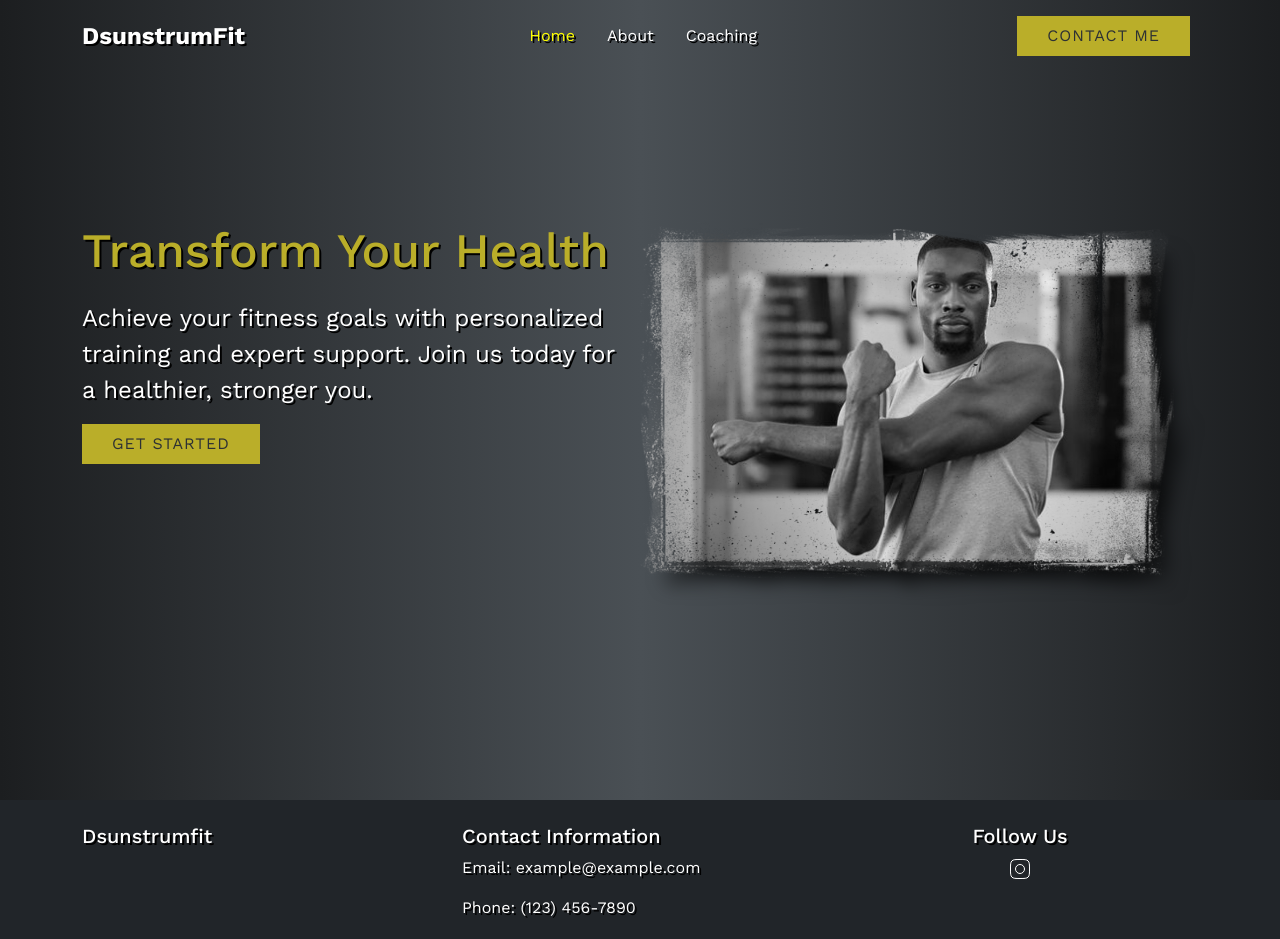
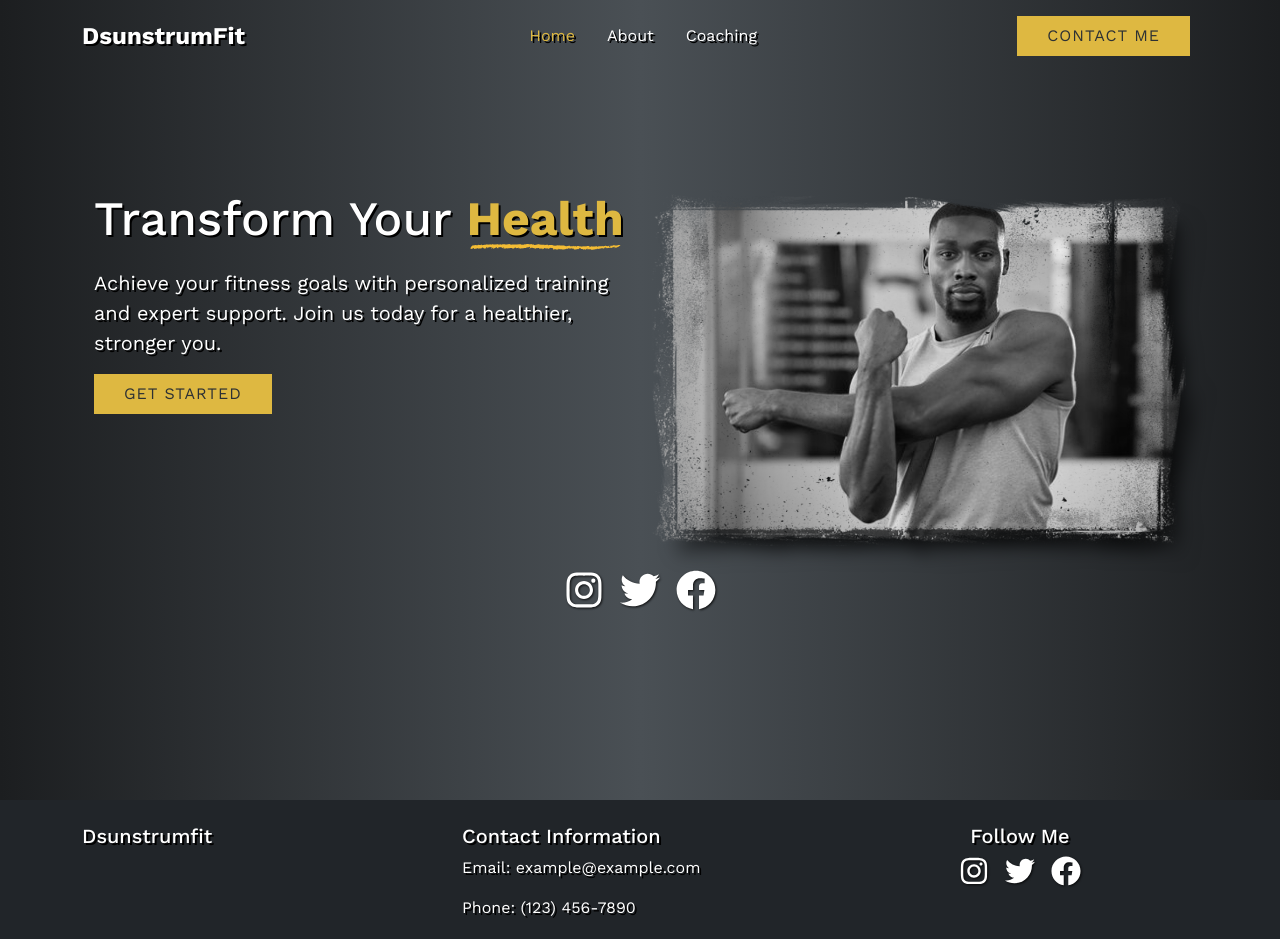
Before and after one commit to grantmacmillan/dsunstrumfit, a Next.js app: page / in a window 1280 px wide. Shown: the top 939 px of the page. Built offline with nearby package versions, Linux system fonts and the light colour scheme.

Commit message:
landing draft complete

```diff
--- a/app/components/CustomFooter.js
+++ b/app/components/CustomFooter.js
@@ -2,6 +2,7 @@
 
 import React from 'react';
 import 'bootstrap/dist/css/bootstrap.min.css';
+import { FaFacebook, FaTwitter, FaInstagram } from 'react-icons/fa';
 
 
 const CustomFooter = () => {
@@ -19,13 +20,15 @@ const CustomFooter = () => {
                         <p>Location: Stouffville, Ontario</p>
                     </div>
                     <div className="col-md-4 text-center">
-                        <h5>Follow Us</h5>
-                        <a href="https://www.instagram.com/yourinstagram" className="text-white" target="_blank" rel="noopener noreferrer">
-                            <svg xmlns="http://www.w3.org/2000/svg" viewBox="0 0 24 24" width="24" height="24" color="#ffffff" fill="none">
-                                <path d="M2.5 12C2.5 7.52166 2.5 5.28249 3.89124 3.89124C5.28249 2.5 7.52166 2.5 12 2.5C16.4783 2.5 18.7175 2.5 20.1088 3.89124C21.5 5.28249 21.5 7.52166 21.5 12C21.5 16.4783 21.5 18.7175 20.1088 20.1088C18.7175 21.5 16.4783 21.5 12 21.5C7.52166 21.5 5.28249 21.5 3.89124 20.1088C2.5 18.7175 2.5 16.4783 2.5 12Z" stroke="currentColor" />
-                                <path d="M16.5 12C16.5 14.4853 14.4853 16.5 12 16.5C9.51472 16.5 7.5 14.4853 7.5 12C7.5 9.51472 9.51472 7.5 12 7.5C14.4853 7.5 16.5 9.51472 16.5 12Z" stroke="currentColor" />
-                                <path d="M17.5078 6.5L17.4988 6.5" stroke="currentColor" />
-                            </svg>
+                        <h5>Follow Me</h5>
+                        <a href="https://instagram.com" aria-label="Instagram" target="_blank" rel="noopener noreferrer">
+                            <FaInstagram size={30} className="icon-style" />
+                        </a>
+                        <a href="https://twitter.com" className="mx-3" aria-label="Twitter" target="_blank" rel="noopener noreferrer">
+                            <FaTwitter size={30} className="icon-style" />
+                        </a>
+                        <a href="https://facebook.com" aria-label="Facebook" target="_blank" rel="noopener noreferrer">
+                            <FaFacebook size={30} className="icon-style" />
                         </a>
                     </div>
                 </div>
--- a/app/globals.css
+++ b/app/globals.css
@@ -3,7 +3,7 @@
 @import url('https://fonts.googleapis.com/css2?family=Lora:ital,wght@0,400..700;1,400..700&family=Plus+Jakarta+Sans:ital,wght@0,200..800;1,200..800&display=swap');
 
 :root {
-  --primary-color: #BAAE29;
+  --primary-color: #DEB841;
   /* Blue */
   --secondary-color: #2ecc71;
   /* Green */
@@ -67,3 +67,16 @@ h6 {
 p {
   font-size: var(--font-size-p);
 }
+
+.icon-style {
+  color: var(--text);
+  filter: drop-shadow(1px 1px 1px rgba(0, 0, 0, 0.8));
+  transition: color 0.3s ease-in-out, transform 0.2s ease-in-out;
+}
+
+.icon-style:hover {
+  color: var(--primary-color);
+  /* Change to yellow */
+  transform: translateY(-5px);
+  /* Shift up slightly */
+}
--- a/app/home.css
+++ b/app/home.css
@@ -8,11 +8,33 @@
 .text-content h1 {
     font-size: 3rem;
     margin-bottom: 20px;
-    color: var(--primary-color);
 }
 
+.text-content h1 .highlight {
+    font-weight: 700;
+    color: var(--primary-color);
+    position: relative;
+    /* Ensure the pseudo-element is positioned relative to this element */
+}
+
+.text-content h1 .highlight::after {
+    content: '';
+    position: absolute;
+    left: 0;
+    bottom: -1.1em;
+    /* Adjust this value to move the underline up or down */
+    width: 100%;
+    height: 1.2em;
+    /* Adjust this value to the height of your underline SVG */
+    background-image: url('../public/underline.svg');
+    background-repeat: no-repeat;
+    background-size: contain;
+    /* Ensures the image scales properly */
+}
+
+
 .text-content p {
-    font-size: 1.5rem;
+    font-size: 1.25rem;
 }
 
 .masked-image {
--- a/app/navbar.css
+++ b/app/navbar.css
@@ -39,16 +39,16 @@
 }
 
 .nav-link:hover {
-    color: yellow;
+    color: var(--primary-color);
 }
 
 .nav-link.active {
-    color: yellow !important;
+    color: var(--primary-color) !important;
 
 }
 
 .nav-link.contact-link {
-    background-color: yellow;
+    background-color: var(--primary-color);
     color: black !important;
     padding: 8px 16px;
     border-radius: 4px;
--- a/app/page.js
+++ b/app/page.js
@@ -1,5 +1,6 @@
 import Image from 'next/image';
 import Link from 'next/link';
+import { FaFacebook, FaTwitter, FaInstagram } from 'react-icons/fa';
 
 import { Container, Row, Col } from 'react-bootstrap';
 
@@ -11,11 +12,15 @@ export const metadata = {
 export default function Home() {
   return (
     <div className="landing">
-      <Container className="h-100 d-flex align-items-center">
+      <Container className="h-100 d-flex flex-column align-items-center justify-content-center">
         <Row className="w-100">
           <Col md={6} className="text-content">
-            <h1>Transform Your Health</h1>
-            <p>Achieve your fitness goals with personalized training and expert support. Join us today for a healthier, stronger you.</p>
+            <h1>
+              Transform Your <span className="highlight">Health</span>
+            </h1>
+            <p>
+              Achieve your fitness goals with personalized training and expert support. Join us today for a healthier, stronger you.
+            </p>
 
             <Link href="/contact">
               <span className="btn-flip" data-back="Contact Me" data-front="Get Started"></span>
@@ -34,6 +39,21 @@ export default function Home() {
             </div>
           </Col>
         </Row>
+        <Row className="social-media-row w-100 mt-4">
+          <Col className="d-flex justify-content-center">
+            <a href="https://instagram.com" aria-label="Instagram" target="_blank" rel="noopener noreferrer">
+              <FaInstagram size={40} className="icon-style" />
+            </a>
+            <a href="https://twitter.com" className="mx-3" aria-label="Twitter" target="_blank" rel="noopener noreferrer">
+              <FaTwitter size={40} className="icon-style" />
+            </a>
+            <a href="https://facebook.com" aria-label="Facebook" target="_blank" rel="noopener noreferrer">
+              <FaFacebook size={40} className="icon-style" />
+            </a>
+
+
+          </Col>
+        </Row>
       </Container>
     </div>
   );
--- a/package.json
+++ b/package.json
@@ -15,6 +15,7 @@
     "next": "14.2.3",
     "react": "^18",
     "react-bootstrap": "^2.10.2",
-    "react-dom": "^18"
+    "react-dom": "^18",
+    "react-icons": "^5.2.1"
   }
 }
```
Also changed, not shown: public/underline.svg (added), 1 other file (tests, documents, lock files or other folders).
